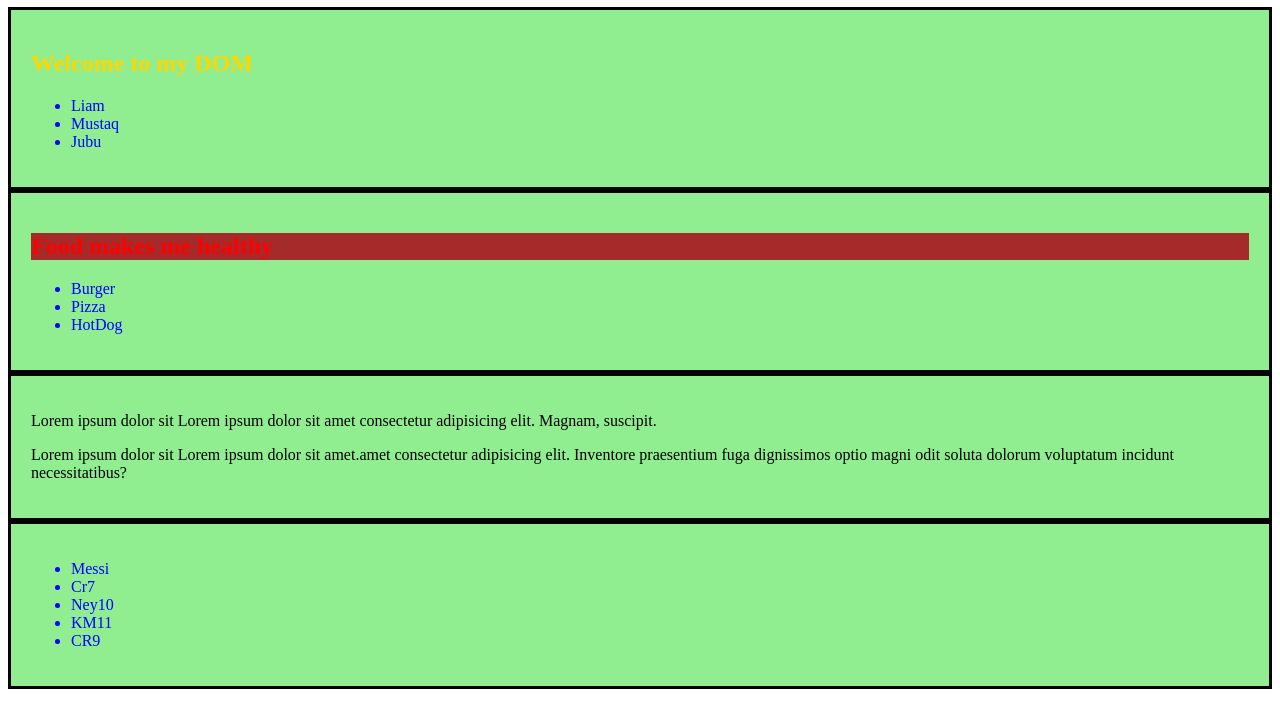
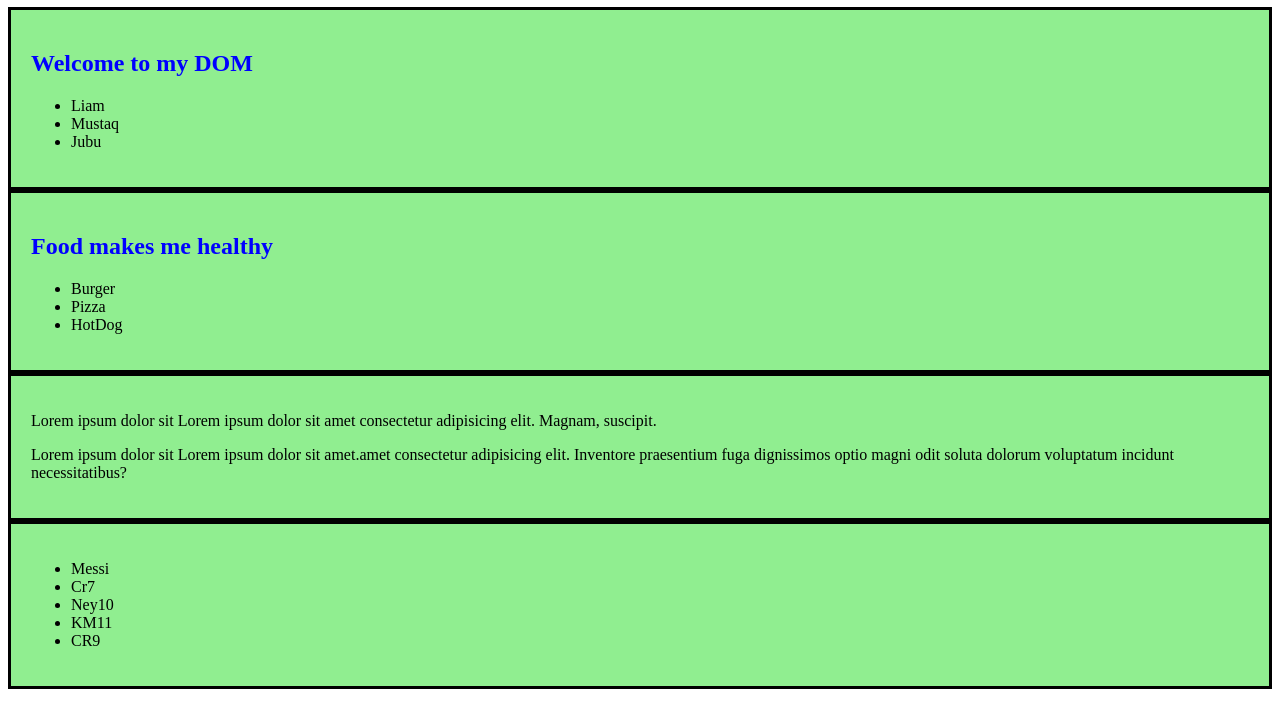
Before and after one commit to faiji31/PH-M-24, a plain HTML site: page index.html in a window 1280 px wide. Shown: the part 73-800 px from the top of the page. Drawn offline with Linux system fonts and the light colour scheme.

Commit message:
3rd commit

```diff
--- a/style.css
+++ b/style.css
@@ -1,10 +1,4 @@
 h1{
-    color:gold;
+    color: blue;
+
 }
-li{
-    color: blue;
-}
-#foods{
-    color: red;
-    background-color: brown;
-}
```
Also changed, not shown: lfe.js (added, +10 -0 lines), liam.html (+5 -3 lines).
